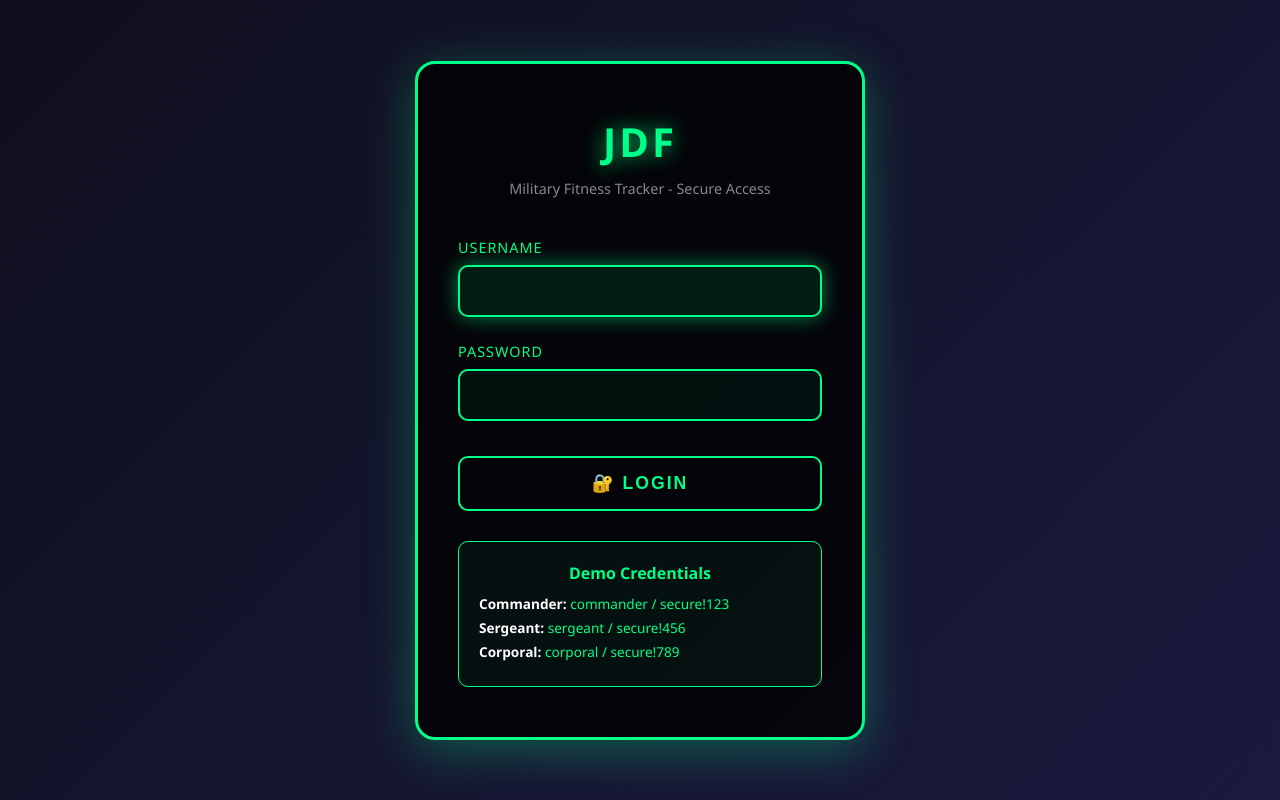
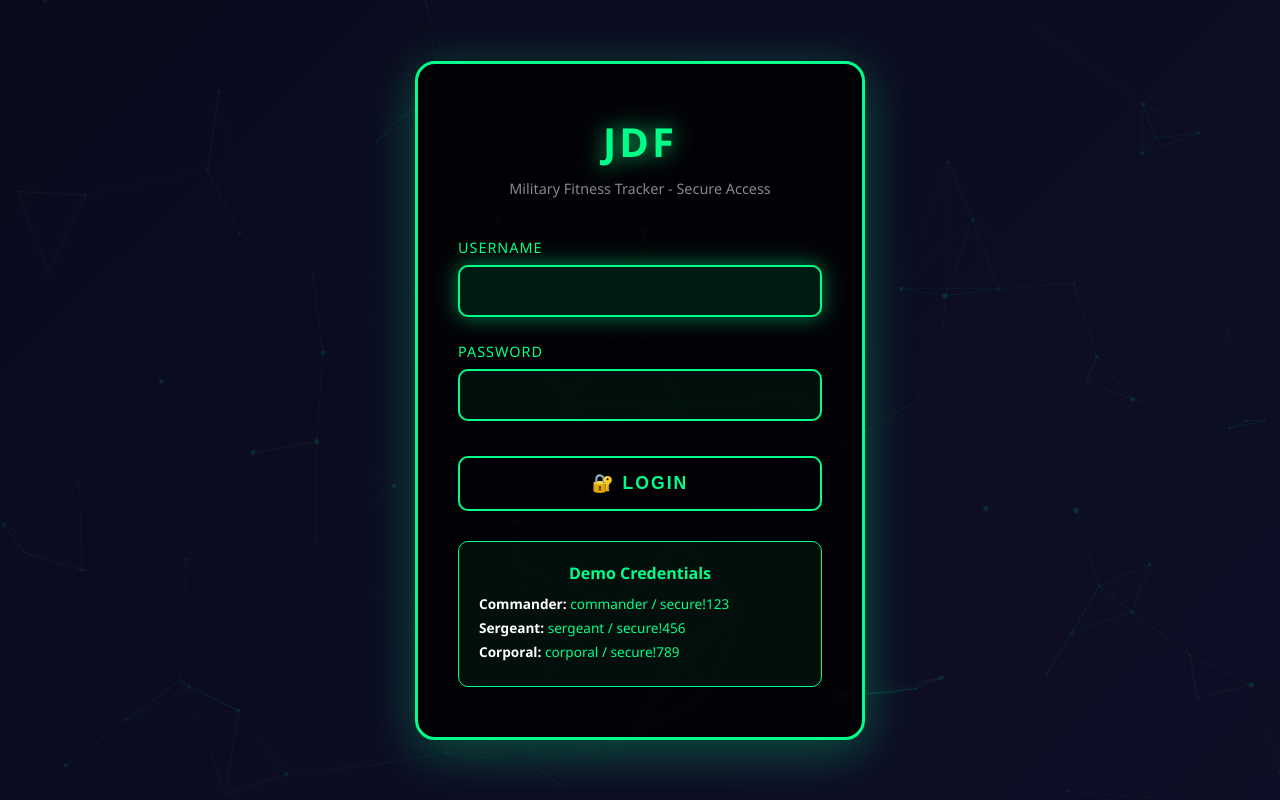
Before and after one commit to Jovoney5/oZo-Zi-Track, a Flask app: page /login in a window 1280 px wide. Run offline with Flask 3, Linux system fonts and the light colour scheme.

Commit message:
Add animated particles.js background to login page with moving connected lines

```diff
--- a/templates/commander.html
+++ b/templates/commander.html
@@ -361,7 +361,7 @@
 </head>
 <body>
     <div class="header">
-        <h1>🎯 JDF Commander Tactical Control</h1>
+        <h1>JDF Commander Tactical Control</h1>
         <div class="nav-menu">
             <a href="/commander">Commander View</a>
             <a href="/analytics">Analytics</a>
@@ -380,7 +380,7 @@
             </div>
 
             <div class="stats-panel">
-                <h2>⚡ Real-Time Stats</h2>
+                <h2>Real-Time Stats</h2>
 
                 <div class="stat-item">
                     <div class="stat-label">Unit Readiness</div>
--- a/templates/login.html
+++ b/templates/login.html
@@ -13,12 +13,47 @@
 
         body {
             font-family: 'Segoe UI', Tahoma, Geneva, Verdana, sans-serif;
-            background: linear-gradient(135deg, #0f0f1e 0%, #1a1a3e 100%);
             color: #00ff88;
             min-height: 100vh;
             display: flex;
             align-items: center;
             justify-content: center;
+            position: relative;
+            overflow: hidden;
+        }
+
+        /* Animated background with moving particles */
+        #canvas-bg {
+            position: fixed;
+            top: 0;
+            left: 0;
+            width: 100%;
+            height: 100%;
+            z-index: -2;
+            pointer-events: none;
+        }
+
+        /* Dark overlay for readability */
+        .video-overlay {
+            position: fixed;
+            top: 0;
+            left: 0;
+            width: 100%;
+            height: 100%;
+            background: rgba(10, 10, 30, 0.75);
+            z-index: -1;
+        }
+
+        /* Gradient fallback */
+        body::before {
+            content: '';
+            position: fixed;
+            top: 0;
+            left: 0;
+            width: 100%;
+            height: 100%;
+            background: linear-gradient(135deg, #0f0f1e 0%, #1a1a3e 100%);
+            z-index: -3;
         }
 
         .login-container {
@@ -136,6 +171,8 @@
     </style>
 </head>
 <body>
+    <div id="canvas-bg"></div>
+    <div class="video-overlay"></div>
     <div class="login-container">
         <div class="login-header">
             <h1>JDF</h1>
@@ -171,5 +208,48 @@
             <p><strong>Corporal:</strong> corporal / secure!789</p>
         </div>
     </div>
+
+    <script src="https://cdn.jsdelivr.net/npm/particles.js@2.0.0/particles.min.js"></script>
+    <script>
+        // Initialize particles.js for animated background
+        particlesJS('canvas-bg', {
+            particles: {
+                number: { value: 80, density: { enable: true, value_area: 800 } },
+                color: { value: '#00ff88' },
+                shape: { type: 'circle' },
+                opacity: { value: 0.5, random: true, anim: { enable: true, speed: 1, opacity_min: 0.2, sync: false } },
+                size: { value: 3, random: true, anim: { enable: true, speed: 2, size_min: 0.3, sync: false } },
+                line_linked: {
+                    enable: true,
+                    distance: 150,
+                    color: '#00ff88',
+                    opacity: 0.4,
+                    width: 1
+                },
+                move: {
+                    enable: true,
+                    speed: 2,
+                    direction: 'none',
+                    random: true,
+                    straight: false,
+                    out_mode: 'out',
+                    bounce: false
+                }
+            },
+            interactivity: {
+                detect_on: 'canvas',
+                events: {
+                    onhover: { enable: true, mode: 'repulse' },
+                    onclick: { enable: true, mode: 'push' },
+                    resize: true
+                },
+                modes: {
+                    repulse: { distance: 100, duration: 0.4 },
+                    push: { particles_nb: 4 }
+                }
+            },
+            retina_detect: true
+        });
+    </script>
 </body>
 </html>
```
